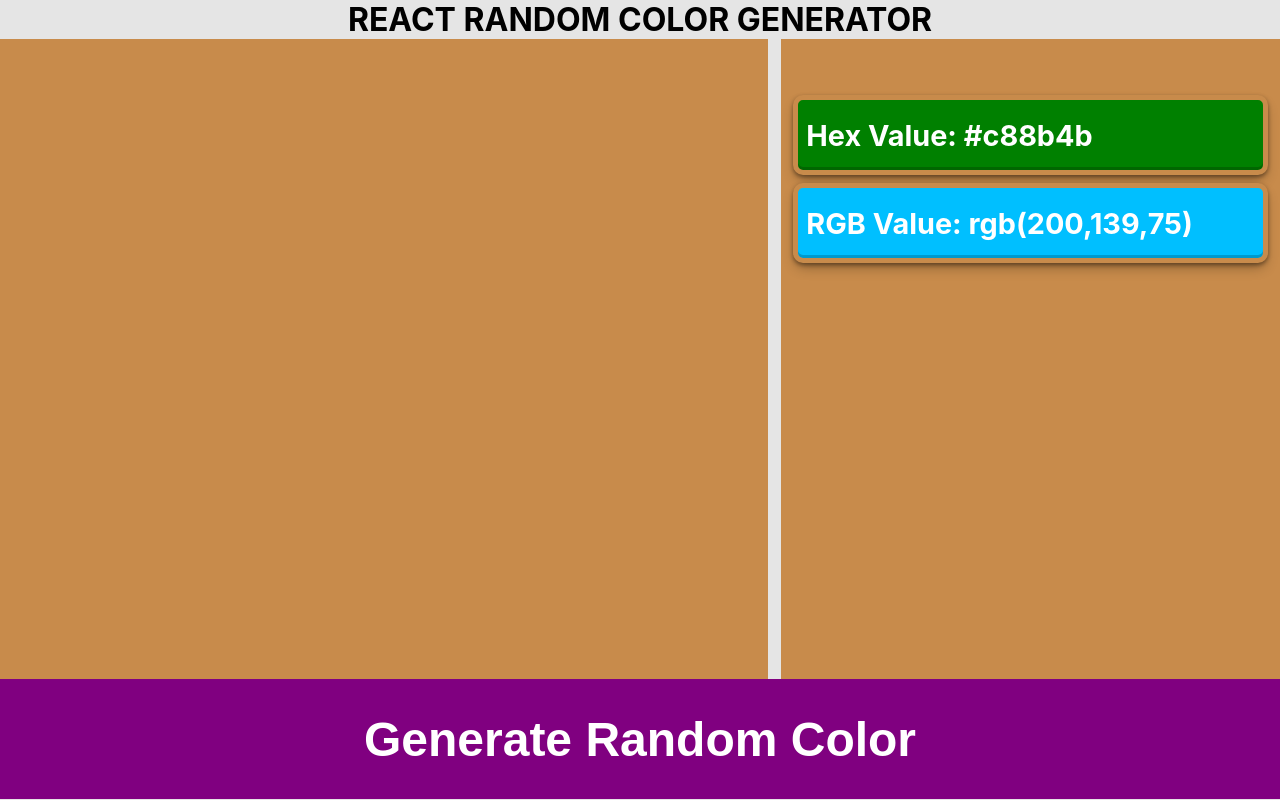
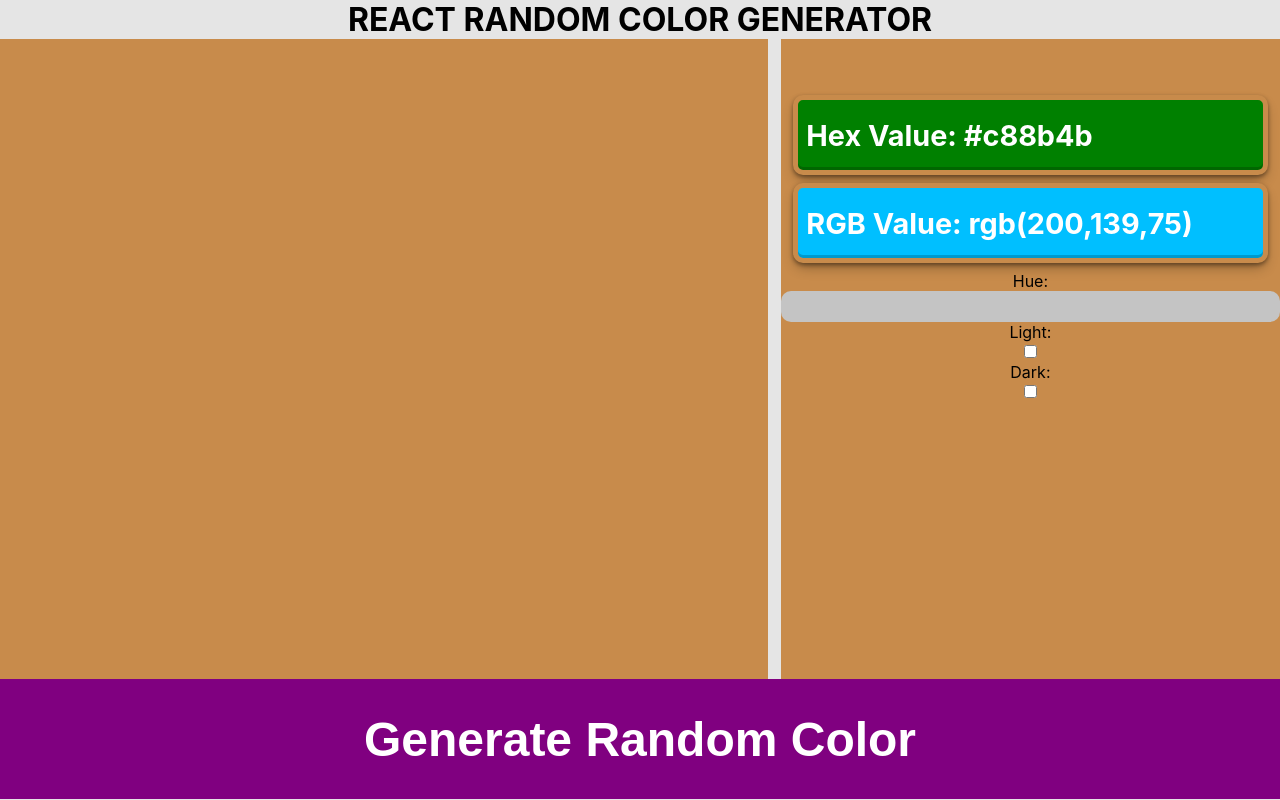
Before and after one commit to Eprince-hub/react-random-color-generator2, a React (Create React App) app: page / in a window 1280 px wide. Built offline with nearby package versions, Linux system fonts and the light colour scheme.

Commit message:
create branch and create custom color input box

```diff
--- a/src/App.css
+++ b/src/App.css
@@ -141,7 +141,6 @@
   width: 48%;
   display: flex;
   flex-direction: column;
-  display: none;
 }
 
 .heuWrap,
@@ -153,7 +152,6 @@
   font-weight: bold;
   width: 90%;
   padding: 0.5rem;
-  display: none;
 }
 
 input {
@@ -162,7 +160,6 @@
   border-radius: 10px;
   border: none;
   background-color: #c4c4c4;
-  display: none;
 }
 
 .customColorButton,
--- a/src/App.js
+++ b/src/App.js
@@ -5,6 +5,7 @@
 import HomeButton from './components/HomeButton';
 import LeftColorBox from './components/LeftColorBox';
 import RightColorBox from './components/RightColorBox';
+import UserCustomInput from './components/UserCustomInput';
 
 function App() {
   // declaring the state variables that will change values according to their names!
@@ -77,6 +78,9 @@
             rgbColorValue={`RGB Value: rgb(${rgbColorValue})`}
           />
 
+          {/* Takes care of the computation when the user inputs a color name and or chooses luminosity */}
+          <UserCustomInput />
+
           {/* This will implement the custom box and the hue selection [To Do] */}
           <CustomBoxDisplay />
         </RightColorBox>
--- /dev/null
+++ b/src/components/UserCustomInput.js
@@ -0,0 +1,35 @@
+// Trying to implement the custom color capability
+function UserCustomInput(props) {
+  return (
+    <div className={props.userColorChoiceContainer}>
+      <div className={props.userColorChoiceBox}>
+        <h2>{props.info}</h2>
+
+        <div className={props.colorNameWrap}>
+          <label htmlFor={props.hue}>Hue:</label>
+          <input name="hue" id="hue" onChange={props.onChanged} />
+        </div>
+
+        <div className={props.luminosityWrap}>
+          <label htmlFor="light">Light:</label>
+          <input
+            type="checkbox"
+            name="light"
+            id="light"
+            onChecked={props.lightChecked}
+          />
+
+          <label htmlFor="dark">Dark:</label>
+          <input
+            type="checkbox"
+            name="dark"
+            id="dark"
+            onChecked={props.darkChecked}
+          />
+        </div>
+      </div>
+    </div>
+  );
+}
+
+export default UserCustomInput;
```
